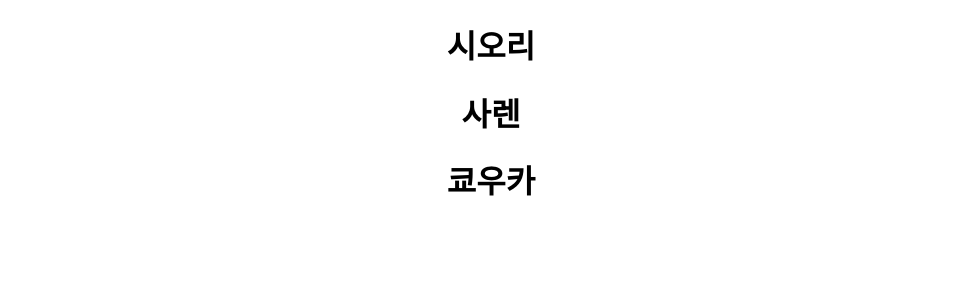
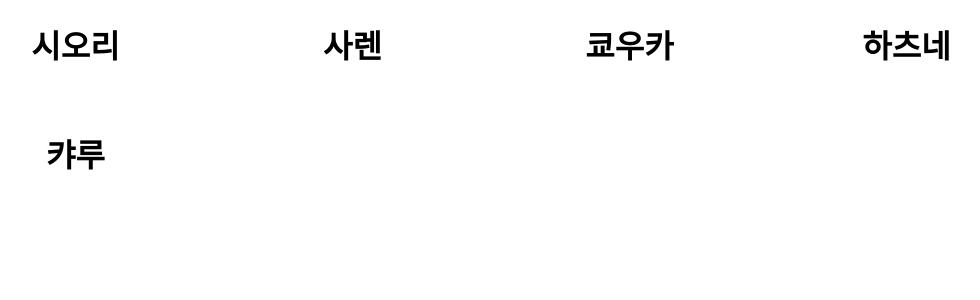
Before and after one commit to pica4500/React_practice, a React (Create React App) app: page / in a window 1280 px wide. Shown: the top 300 px of the page, without its empty margins (149-1129 px from the left). Built offline with nearby package versions, Linux system fonts and the light colour scheme.

Commit message:
add card-list component

```diff
--- a/src/App.js
+++ b/src/App.js
@@ -1,5 +1,6 @@
 import React, { Component } from 'react';
 import './App.css';
+import { CardList } from './components/card-list/card-list.component';
 
 class App extends Component {
   constructor() {
@@ -8,15 +9,23 @@
       characters: [
         {
           name: '시오리',
-          id: 'a'
+          id: '1'
         },
         {
           name: '사렌',
-          id: 'b',
+          id: '2',
         },
         {
           name: '쿄우카',
-          id: 'c'
+          id: '3'
+        },
+        {
+          name: '하츠네',
+          id: '4'
+        },
+        {
+          name: '캬루',
+          id: '5'
         },
       ]
     }
@@ -33,11 +42,13 @@
   render() {
     return (
       <div className="App">
-        {
-          this.state.characters.map(character =>
-            <h1 key={character.id}> {character.name} </h1>
-          )
-        }
+        <CardList name="pica4500">
+          {
+            this.state.characters.map(character =>
+              <h1 key={character.id}> {character.name} </h1>
+            )
+          }
+        </CardList>
       </div>
     );
   }
--- /dev/null
+++ b/src/components/card-list/card-list.component.jsx
@@ -0,0 +1,6 @@
+import React from 'react';
+import './card-list.styles.css'
+
+export const CardList = (props) => {
+    return (<div className='card-list'>{props.children}</div>);
+}
--- /dev/null
+++ b/src/components/card-list/card-list.styles.css
@@ -0,0 +1,7 @@
+.card-list {
+    width: 85vw;
+    margin: 0 auto;
+    display: grid;
+    grid-template-columns: 1fr 1fr 1fr 1fr;
+    grid-gap: 20px;
+}
```
